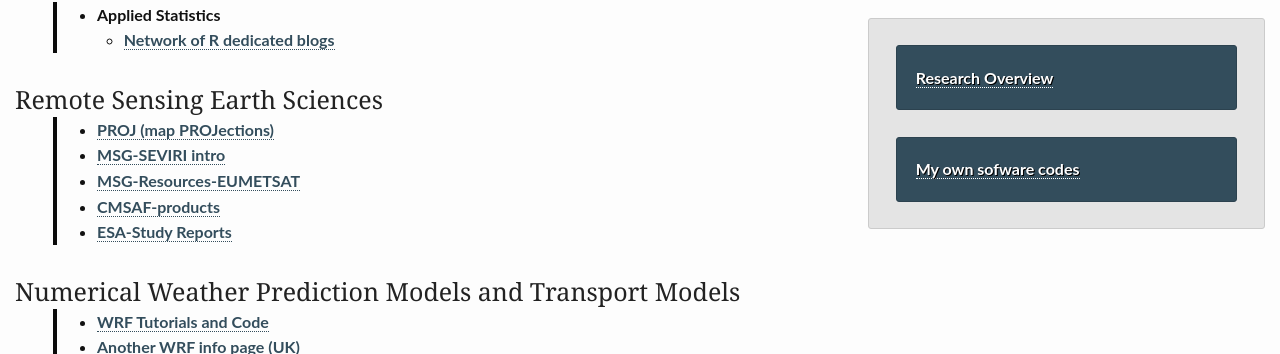
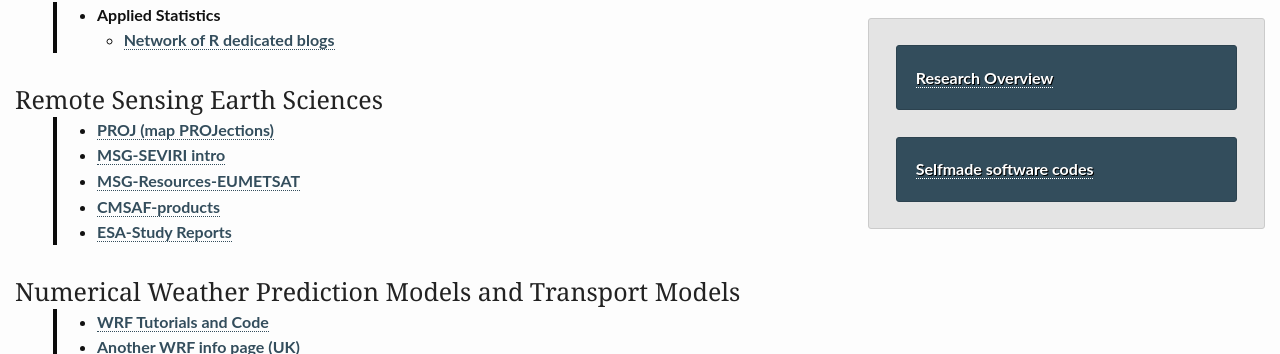
Before and after one commit to RCHG/rchg.github.io, a Jekyll site: the page built from pages/research_resources.md, in a window 1280 px wide. Shown: the part 581-935 px from the top of the page. Built offline with Jekyll 4.4.1, drawn with Linux system fonts in a browser that asks for light colours; nearby versions of some CDN libraries; comment, search, counter and statistics services are not loaded; some of the changed lines change nothing that is shown.

Commit message:
Update research_resources.md

```diff
--- a/pages/research_resources.md
+++ b/pages/research_resources.md
@@ -19,7 +19,7 @@
 
 <div class="panel radius" markdown="1">
   {% include alert info=' <a href="/research/overview/">Research Overview</a>' %}
-  {% include alert info=' <a href="/research/my-codes/">My own sofware codes</a>' %}
+  {% include alert info=' <a href="/research/my-codes/">Selfmade software codes</a>' %}
 
   </div>
 
```
